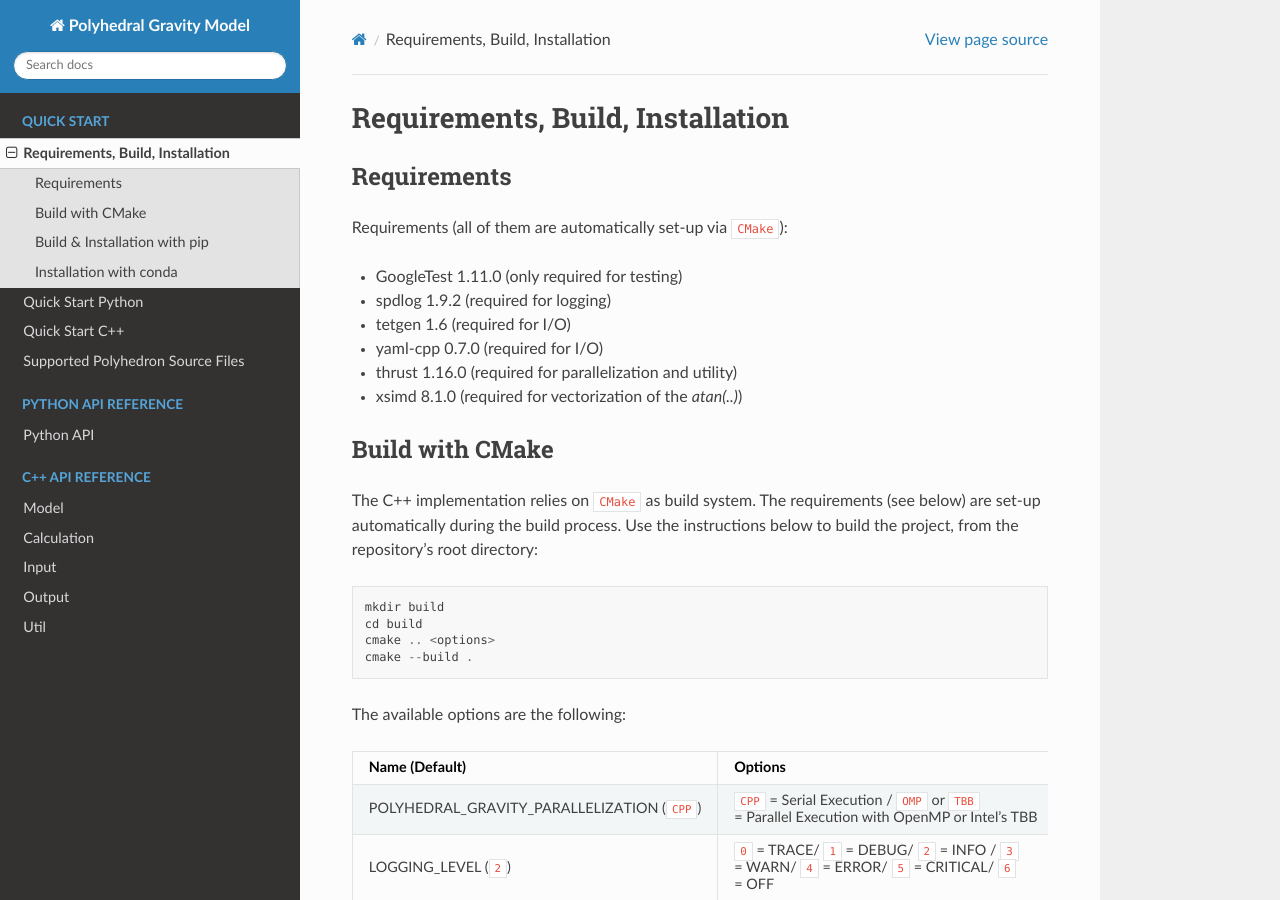
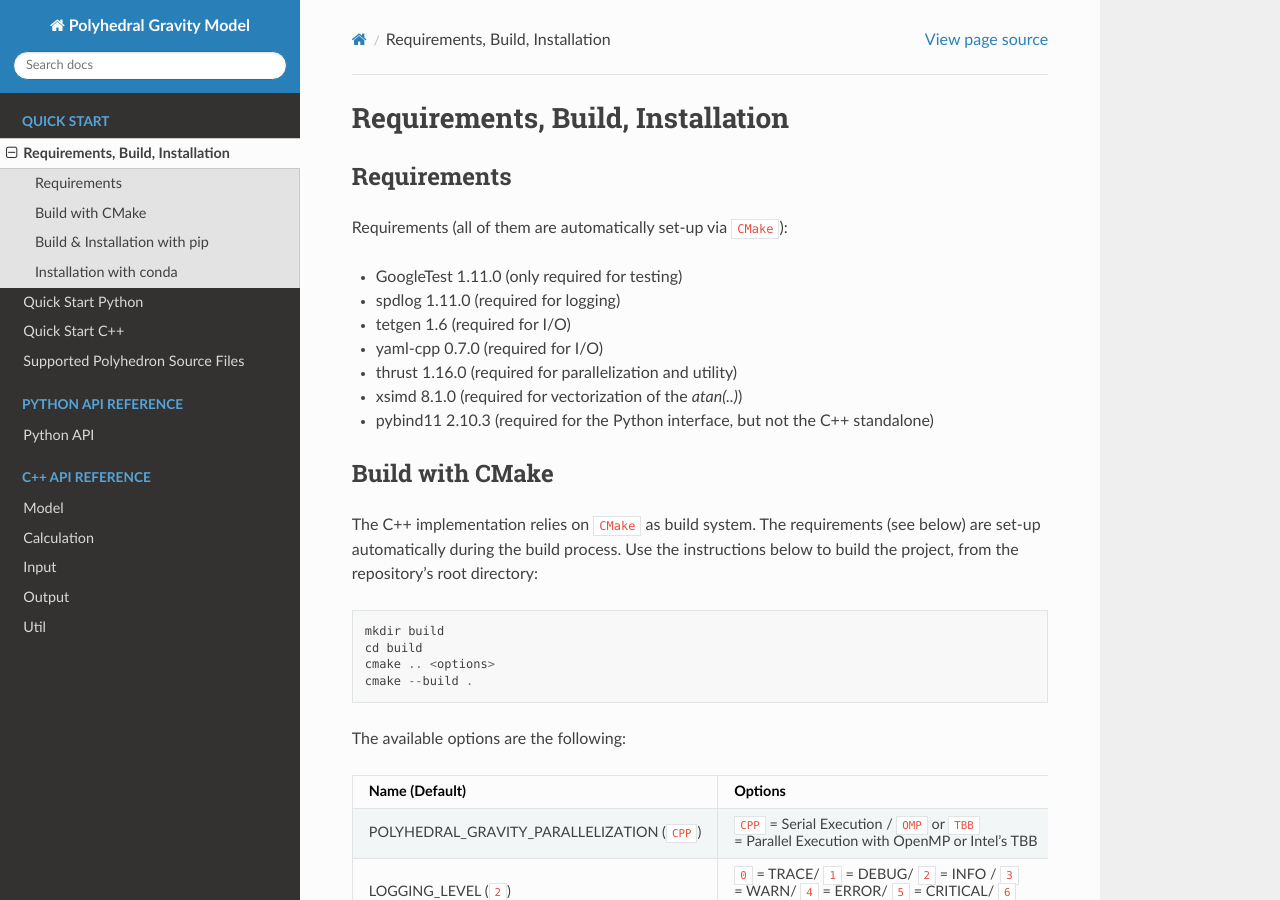
Before and after one commit to esa/polyhedral-gravity-model, a Sphinx documentation site: the page built from docs/build.rst, in a window 1280 px wide and 900 px high. Built offline with Sphinx 7.4.7 and the Read the Docs theme 2.0.0, drawn with Linux system fonts in a browser that asks for light colours.

Commit message:
updates version numbers in the documentation

```diff
--- a/docs/build.rst
+++ b/docs/build.rst
@@ -7,11 +7,12 @@ Requirements
 Requirements (all of them are automatically set-up via :code:`CMake`):
 
 - GoogleTest 1.11.0 (only required for testing)
-- spdlog 1.9.2 (required for logging)
+- spdlog 1.11.0 (required for logging)
 - tetgen 1.6 (required for I/O)
 - yaml-cpp 0.7.0 (required for I/O)
 - thrust 1.16.0 (required for parallelization and utility)
 - xsimd 8.1.0 (required for vectorization of the `atan(..)`)
+- pybind11 2.10.3 (required for the Python interface, but not the C++ standalone)
 
 
 Build with CMake
```
Also changed, not shown: README.md (+2 -1 lines).
